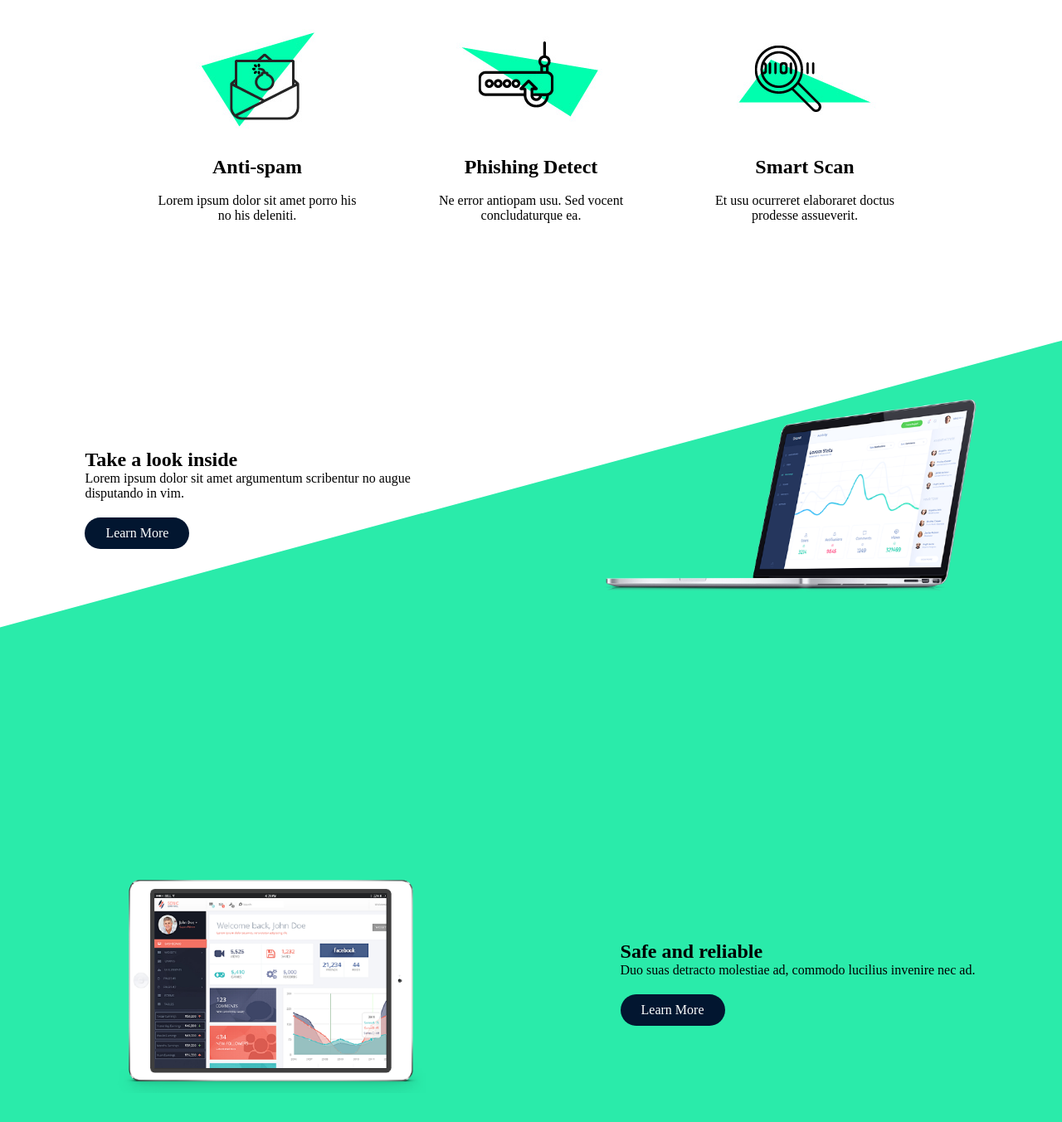
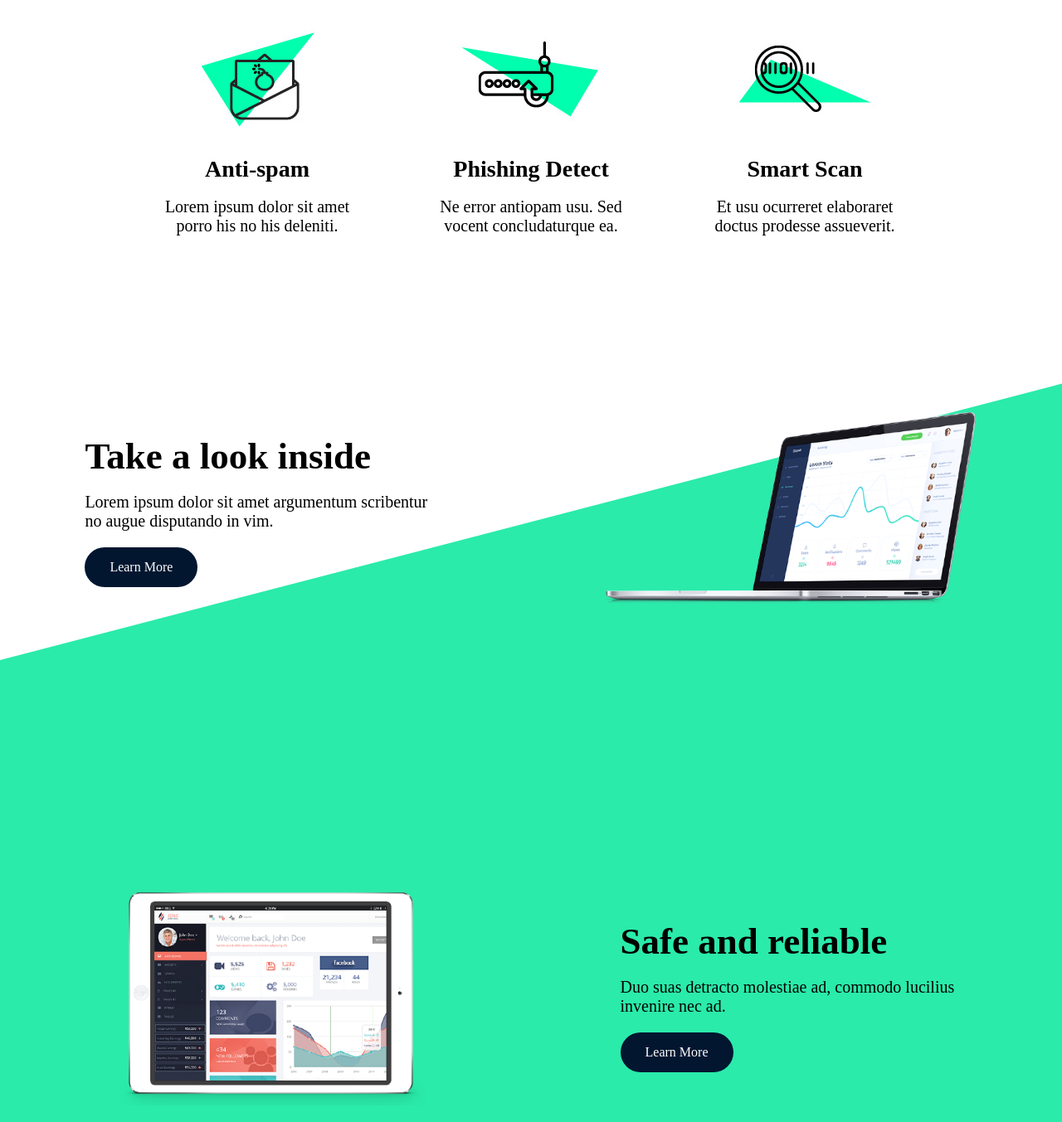
Before and after one commit to krisgallego/Proyecto-Axit, a plain HTML site: page index.html in a window 1280 px wide. Shown: the part 847-2200 px from the top of the page at 83% size. Drawn offline with Linux system fonts and the light colour scheme.

Commit message:
EN PROCESO 2

```diff
--- a/styles/style.css
+++ b/styles/style.css
@@ -18,9 +18,8 @@
 
 .esquina{
     color: white;
-    font-size: 15px;
+    font-size: 25px;
     text-decoration: none;
-    font-weight: bold;
 }
 
 .textos{
@@ -45,14 +44,14 @@
 }
 
 .texto h1{
-    font-size: 55px;
+    font-size: 70px;
     font-weight: bold;
     line-height: 1.2;
 }
 
 .texto p{
     margin: 25px 0;
-    font-size: 16px;
+    font-size: 20px;
     color: #e5e5e5;
     line-height: 1.5;
 }
@@ -83,7 +82,7 @@
     bottom: 0;
     left: 0;
     right: 0;
-    height: 68%;
+    height: 65%;
     background: rgb(42, 235, 170);
     z-index: -1;
     clip-path: polygon(0 40%, 100% 10%, 100% 100%, 0% 100%);
@@ -109,12 +108,16 @@
     width: 250px;
 }
 
+
 .punto h3{
-    font-size: 1.5rem;
+    font-size: 28px;
 }
 
-.feature-1,
-.feature-2{
+.punto p{
+    font-size: 20px;
+}
+
+.feature-1, .feature-2{
     display: flex;
     justify-content: space-between;
     align-items: center;
@@ -129,19 +132,36 @@
     width: 40%;
 }
 
+.f1-text h2{
+    font-size: 45px;
+}
+
+.f1-text p{
+    font-size: 20px;
+}
+
+.f2-text h2{
+    font-size: 45px;
+}
+
+.f2-text p{
+    font-size: 20px;
+}
+
 .btn2{
     display: inline-block;
     margin-top: 20px;
-    padding: 10px 25px;
+    padding: 15px 30px;
     background-color: #021630;
     color: white;
     text-decoration: none;
-    border-radius: 20px;
+    border-radius: 25px;
 }
 
 .pricing-title{
     text-align: center;
     margin-top: 80px;
+    font-size: 35px;
 }
 
 .pricing{
@@ -155,8 +175,6 @@
     width: 200px;
     text-align: center;
     padding: 30px;
-    border-radius: 10px;
-    background: #f1f1f1;
 }
 
 .price-box .boton-normal{
```
Also changed, not shown: index.html (+2 -0 lines).
